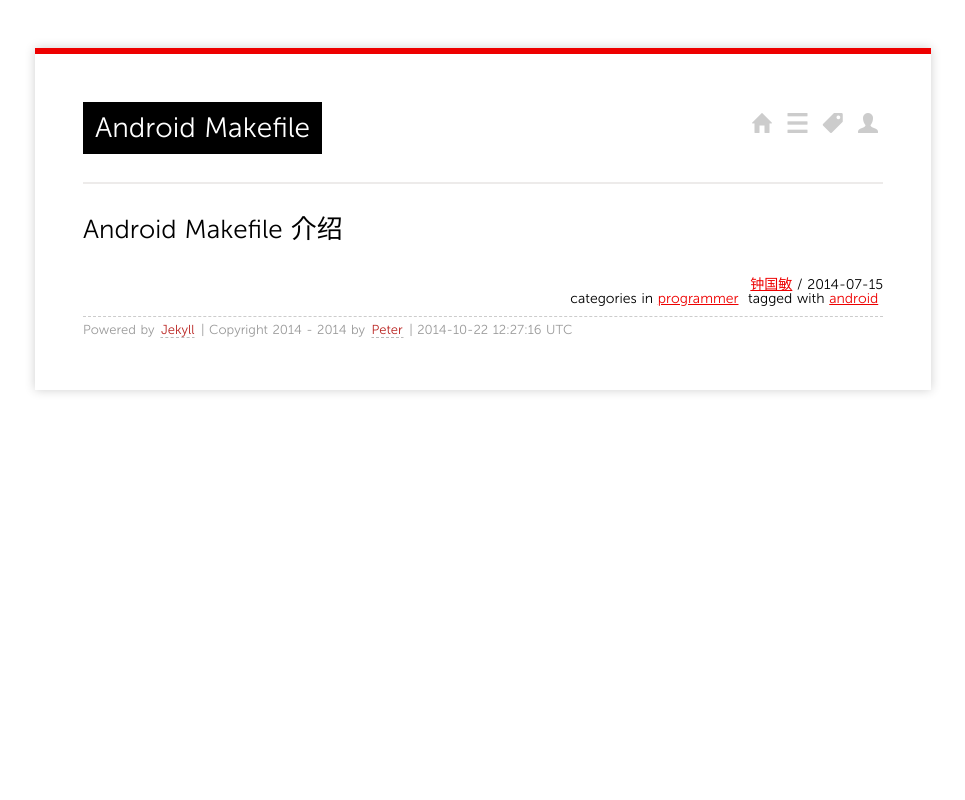
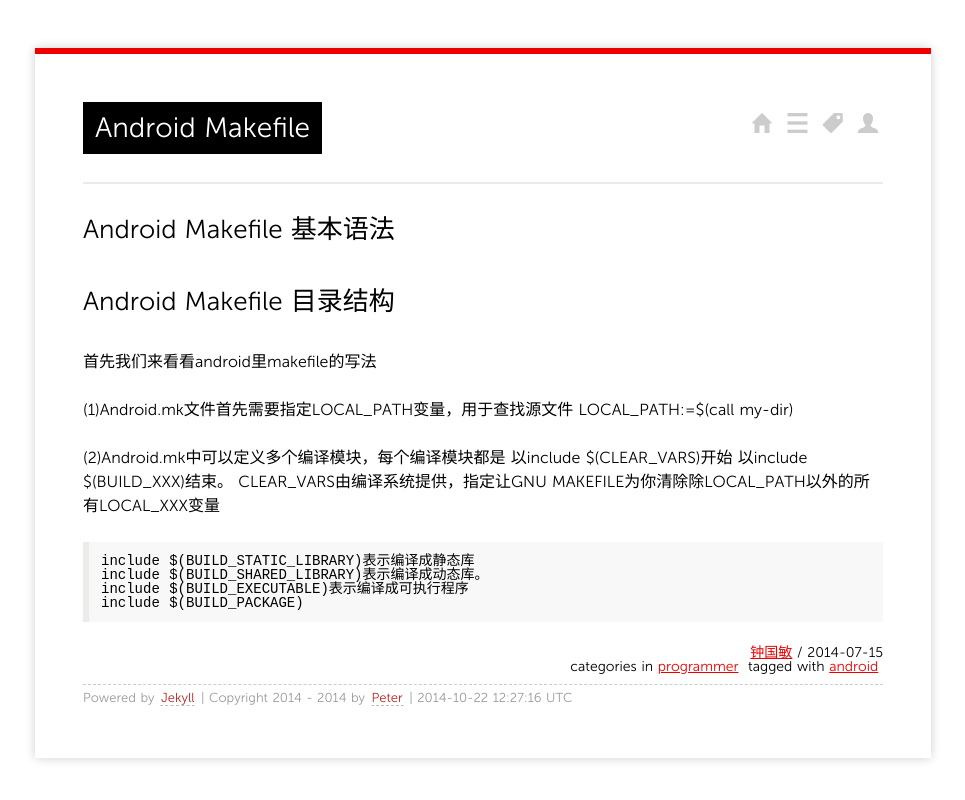
Before and after one commit to fengyr/blog, a Jekyll site: the page built from _posts/2014/2014-07-15-Android--Makefile.md, in a window 1280 px wide. Shown: the top 800 px of the page, without its empty margins (157-1122 px from the left). Built offline with Jekyll 4.4.1, drawn with Linux system fonts in a browser that asks for light colours; Markdown is read by kramdown in place of the engine named in the settings.

Commit message:
Update 2014-07-15-Android--Makefile.md

```diff
--- a/_posts/2014/2014-07-15-Android--Makefile.md
+++ b/_posts/2014/2014-07-15-Android--Makefile.md
@@ -8,4 +8,23 @@ tags:
 ---
 
 
-## Android Makefile 介绍
+## Android Makefile 基本语法
+
+## Android Makefile 目录结构
+
+
+首先我们来看看android里makefile的写法
+
+(1)Android.mk文件首先需要指定LOCAL_PATH变量，用于查找源文件
+	LOCAL_PATH:=$(call my-dir)
+
+
+(2)Android.mk中可以定义多个编译模块，每个编译模块都是
+以include $(CLEAR_VARS)开始
+以include $(BUILD_XXX)结束。
+	CLEAR_VARS由编译系统提供，指定让GNU MAKEFILE为你清除除LOCAL_PATH以外的所有LOCAL_XXX变量
+
+	include $(BUILD_STATIC_LIBRARY)表示编译成静态库
+	include $(BUILD_SHARED_LIBRARY)表示编译成动态库。
+	include $(BUILD_EXECUTABLE)表示编译成可执行程序
+	include $(BUILD_PACKAGE)
```
